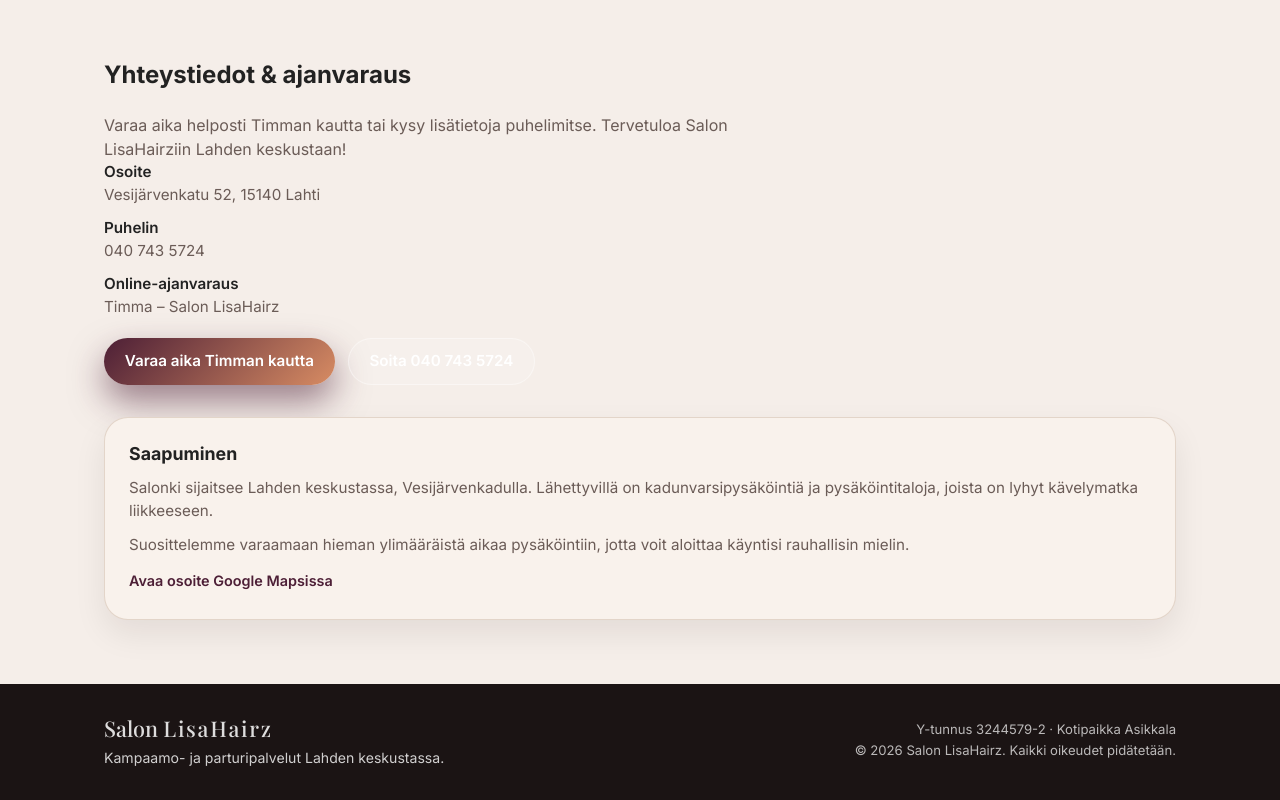
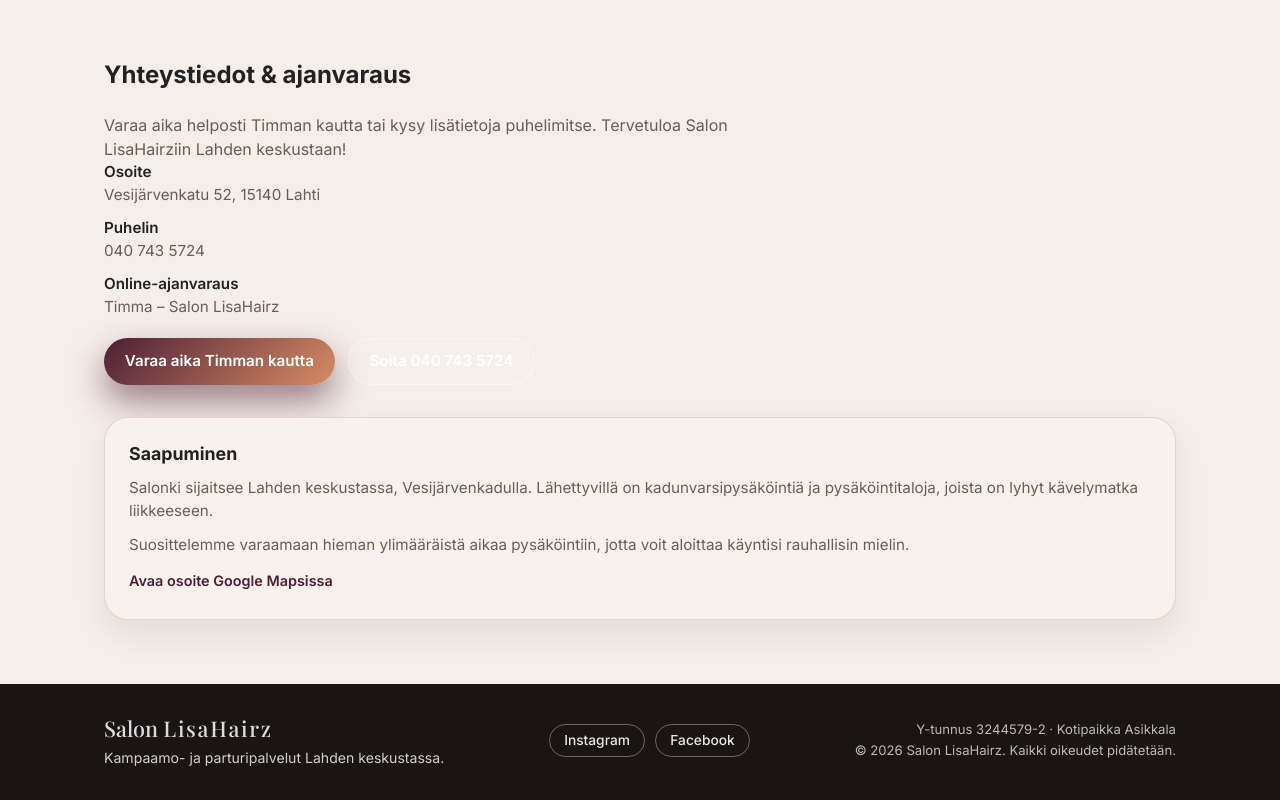
Before and after one commit to toivomattila/salon-lisahairz, a React (Vite) app: page / in a window 1280 px wide. Shown: the part 8426-9226 px from the top of the page. Built offline with nearby package versions, Linux system fonts and the light colour scheme.

Commit message:
Add social links and remove Finder profile reference

```diff
--- a/index.html
+++ b/index.html
@@ -38,7 +38,8 @@
         "url": "https://timma.fi/yritys/salon-lisahairz",
         "sameAs": [
           "https://timma.fi/yritys/salon-lisahairz",
-          "https://www.finder.fi/Kampaamot+ja+parturit/Salon+Lisa+Hairz/Lahti/yhteystiedot/3687961"
+          "https://www.instagram.com/salonlisahairz/",
+          "https://www.facebook.com/salonlisahairz/"
         ]
       }
     </script>
--- a/package.json
+++ b/package.json
@@ -22,6 +22,7 @@
     "eslint-plugin-react-hooks": "^7.0.1",
     "eslint-plugin-react-refresh": "^0.4.24",
     "globals": "^16.5.0",
+    "vercel": "^50.4.5",
     "vite": "^7.2.4"
   }
 }
--- a/src/App.css
+++ b/src/App.css
@@ -800,6 +800,30 @@
   color: rgba(255, 255, 255, 0.8);
 }
 
+.footer-social {
+  display: flex;
+  flex-wrap: wrap;
+  gap: 0.6rem;
+  align-items: center;
+}
+
+.footer-social-link {
+  display: inline-flex;
+  align-items: center;
+  justify-content: center;
+  padding: 0.35rem 0.9rem;
+  border-radius: 999px;
+  border: 1px solid rgba(255, 255, 255, 0.35);
+  font-size: 0.86rem;
+  font-weight: 500;
+  color: rgba(255, 255, 255, 0.9);
+  text-decoration: none;
+}
+
+.footer-social-link:hover {
+  background: rgba(255, 255, 255, 0.14);
+}
+
 .footer-meta {
   text-align: right;
   font-size: 0.82rem;
--- a/src/App.jsx
+++ b/src/App.jsx
@@ -759,6 +759,27 @@
               Kampaamo- ja parturipalvelut Lahden keskustassa.
             </p>
           </div>
+          <div
+            className="footer-social"
+            aria-label="Salon LisaHairzin sosiaalisen median linkit"
+          >
+            <a
+              href="https://www.instagram.com/salonlisahairz/"
+              className="footer-social-link"
+              target="_blank"
+              rel="noreferrer"
+            >
+              Instagram
+            </a>
+            <a
+              href="https://www.facebook.com/salonlisahairz/"
+              className="footer-social-link"
+              target="_blank"
+              rel="noreferrer"
+            >
+              Facebook
+            </a>
+          </div>
           <div className="footer-meta">
             <p>Y-tunnus 3244579-2 · Kotipaikka Asikkala</p>
             <p>© {currentYear} Salon LisaHairz. Kaikki oikeudet pidätetään.</p>
```
Also changed, not shown: 2 other files (tests, documents, lock files or other folders).
